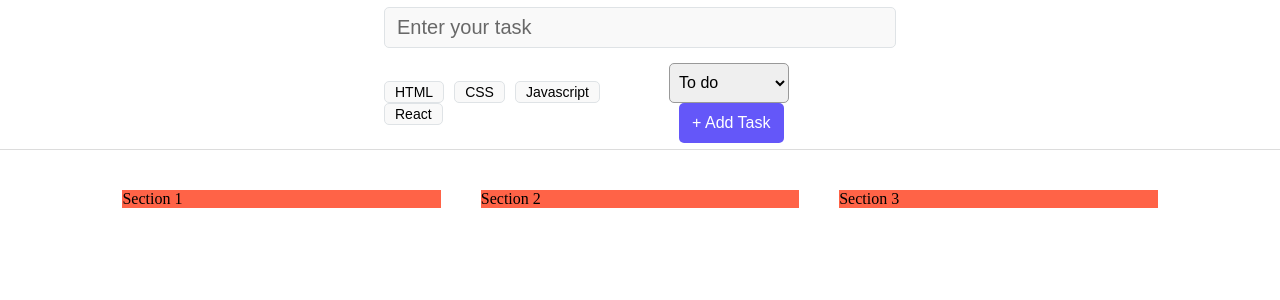
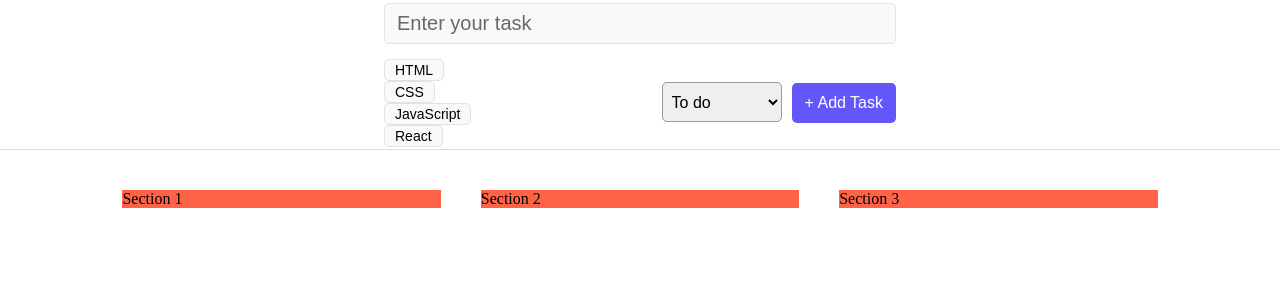
Before and after one commit to seohyunchoiii/todolist, a React (Vite) app: page / in a window 1280 px wide. Shown: the top 300 px of the page. Built offline with nearby package versions, Linux system fonts and the light colour scheme.

Commit message:
Make Buttons prop

```diff
--- /dev/null
+++ b/src/components/Buttons.jsx
@@ -0,0 +1,24 @@
+import React from 'react'
+import styled from 'styled-components'
+
+const Container = styled.div``
+const Button = styled.button`
+  font-size: 14px;
+  font-weight: 500;
+  background-color: #f9f9f9;
+  border: 1px solid #dfe3e6;
+  border-radius: 5px;
+  padding: 2px 10px;
+  margin-right: 10px;
+  cursor: pointer;
+`
+
+const Buttons = (props) => {
+  return (
+    <Container>
+      <Button name>{props.name}</Button>
+    </Container>
+  )
+}
+
+export default Buttons
--- a/src/components/TaskForm.jsx
+++ b/src/components/TaskForm.jsx
@@ -1,5 +1,6 @@
 import React from 'react'
 import styled from 'styled-components'
+import Buttons from './Buttons'
 
 const Container = styled.div`
   display: flex;
@@ -30,16 +31,6 @@ const Bottom = styled.div`
   display: flex;
   align-items: center;
   justify-content: space-between;
-`
-const Button = styled.button`
-  font-size: 14px;
-  font-weight: 500;
-  background-color: #f9f9f9;
-  border: 1px solid #dfe3e6;
-  border-radius: 5px;
-  padding: 2px 10px;
-  margin-right: 10px;
-  cursor: pointer;
 `
 
 const Options =[
@@ -100,10 +91,10 @@ const TaskForm = () => {
           />
           <Bottom>
             <div>
-            <Button>HTML</Button>
-            <Button>CSS</Button>
-            <Button>Javascript</Button>
-            <Button>React</Button>
+            <Buttons name="HTML"/>
+            <Buttons name="CSS"/>
+            <Buttons name="JavaScript"/>
+            <Buttons name="React"/>
             </div>
 
             <div>
```
